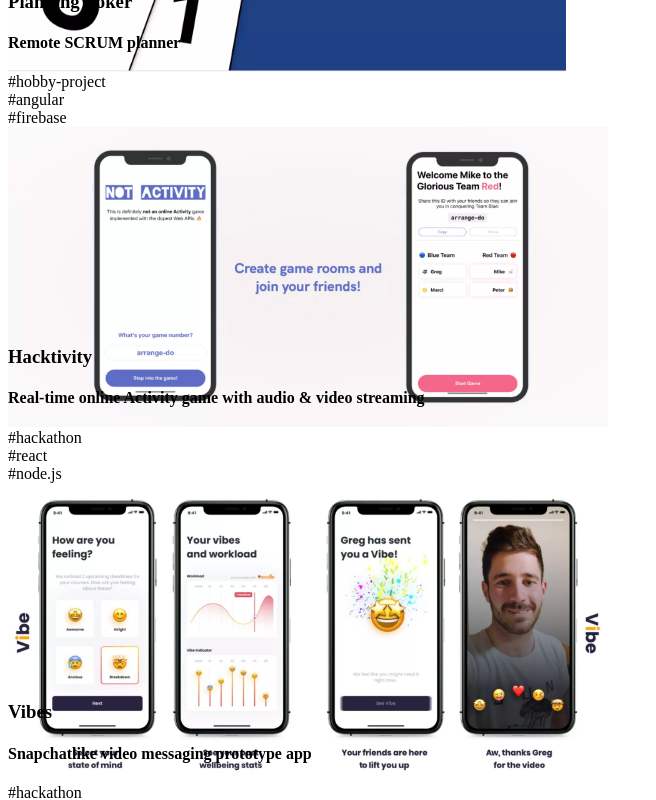
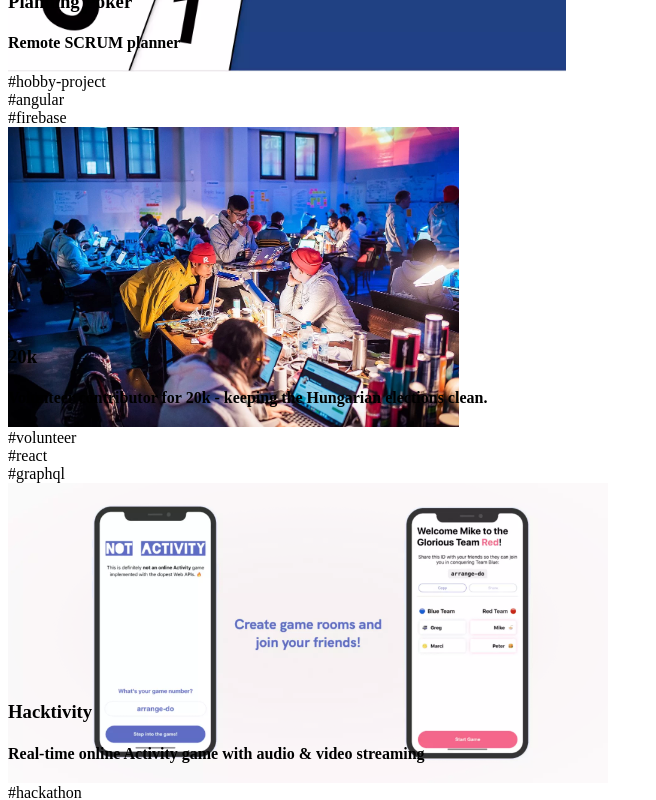
Before and after one commit to biharygergo/portfolio, a Next.js app: page / in a window 1280 px wide. Shown: the part 5800-6600 px from the top of the page, without its empty margins (0-656 px from the left). Built offline with nearby package versions, Linux system fonts and the light colour scheme.

Commit message:
Update projects.ts

```diff
--- a/data/projects.ts
+++ b/data/projects.ts
@@ -20,6 +20,16 @@
     coverImageUrl: "/planning-cover",
     coverImageAlt: "Illustration of poker cards",
     projectUrl: "https://planningpoker.live",
+  },
+  {
+    title: "20k",
+    subtitle: "Volunteer contributor for 20k - keeping the Hungarian elections clean.",
+    description:
+      "Helped build parts of a web application to validate vote counters' identities and provide data about election issues. The stack involved Hasura over a PostgreSQL database and a React-based frontend.",
+    tags: ["volunteer", "react", "graphql"],
+    coverImageUrl: "junction-cover",
+    coverImageAlt: "The logo of the 20k organization",
+    projectUrl: "https://app.20k.hu",
   },
   {
     title: "Hacktivity",
```
